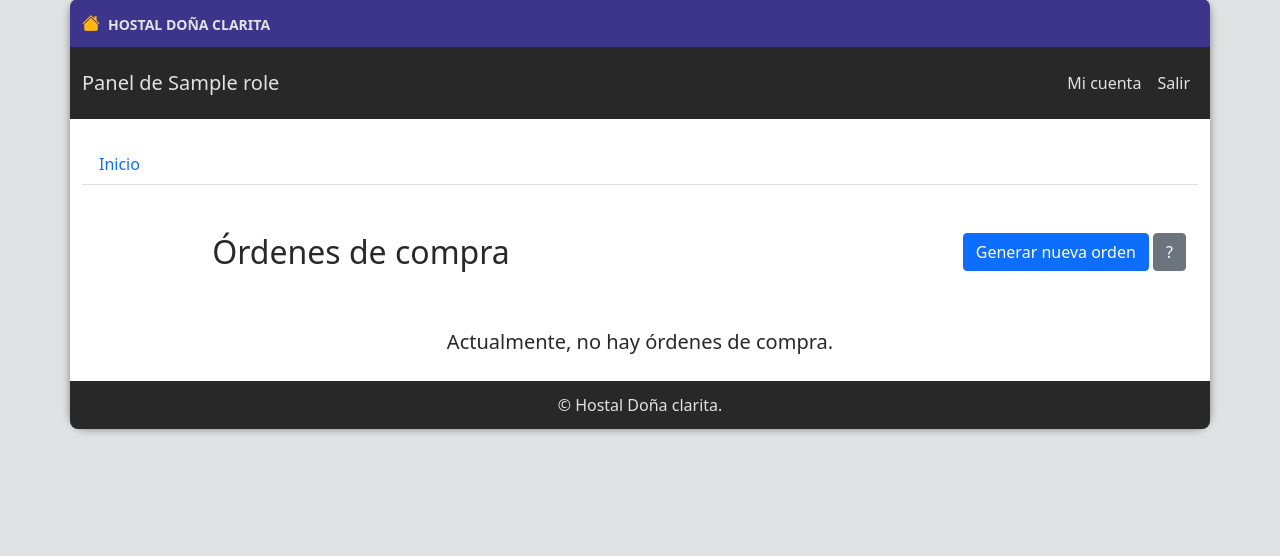
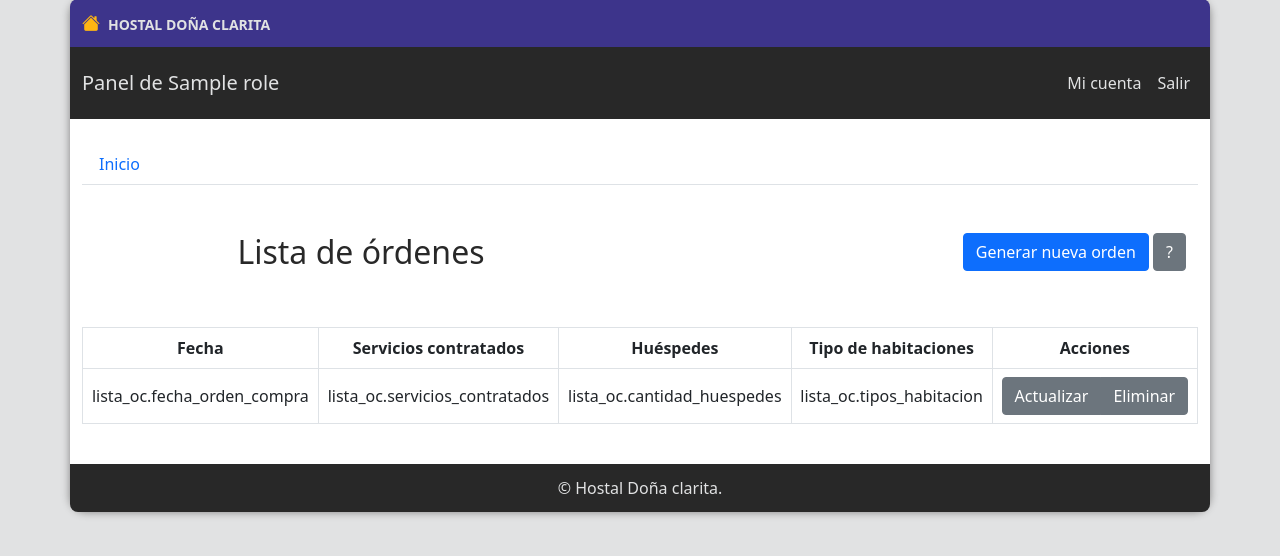
Before and after one commit to 96seba/hostal-clarita, a Django app: page /panel/cliente/ordenes_compra/ in a window 1280 px wide. Shown: the part 25-581 px from the top of the page. Run offline with Django 3.2, Linux system fonts and the light colour scheme; a user stored in the database is signed in; tables that the repository leaves empty hold one stand-in row (values such as "Sample post").

Commit message:
cu crear oc a medias

```diff
--- a/Negocio/forms.py
+++ b/Negocio/forms.py
@@ -15,8 +15,3 @@ class FormularioOrdenCompra(forms.ModelForm):
             'cantidad_huespedes': 'Cantidad de huéspedes',
             'tipos_habitacion': 'Tipo de habitación',
         }
-        # widgets = {
-        #     'rut_cliente': forms.TextInput(),
-        #     'nombre_empresa': forms.TextInput(),
-        #     'telefono': forms.TextInput(),
-        # }
--- a/Negocio/views.py
+++ b/Negocio/views.py
@@ -1,7 +1,7 @@
 from django.shortcuts import render, redirect
 from Usuarios.models import Roles
 from Usuarios.forms import FormularioUsuario, FormularioCliente
-# from .models import OrdenDeCompra
+from .models import OrdenDeCompra
 from .forms import FormularioOrdenCompra
 
 
@@ -31,16 +31,21 @@ def registro_cliente(request):
 
 def listar_ordenes_compra(request):
     # recuperar el rut del cliente actualmente logueado
-    rut = request.user.email
-    print(rut)
+    rut_usuario = request.user.cliente.rut_cliente
     # recuperar todas las OC de ese cliente
+    lista_oc = OrdenDeCompra.objects.filter(rut_cliente=rut_usuario)
     # enviarlas a la vista
-    return render(request, 'Negocio/lista_orden_compra.html')
+    return render(request, 'Negocio/lista_orden_compra.html', {'lista_oc': lista_oc})
 
 
 def registro_orden_compra(request):
     if request.method == 'POST':
-        pass
+        if 'datos_oc' in request.POST:
+            pass
+        elif 'datos_huesped' in request.POST:
+            pass
+        elif 'guardar' in request.POST:
+            pass
     else:
         form_oc = FormularioOrdenCompra()
     return render(request, 'Negocio/registro_orden_compra.html', {'form_oc': form_oc})
--- a/templates/Negocio/lista_orden_compra.html
+++ b/templates/Negocio/lista_orden_compra.html
@@ -2,7 +2,7 @@
 
 {% load static %}
 
-{% block titulo %}Órdenes de compra{% endblock titulo %}
+{% block titulo %}Lista de órdenes de compra{% endblock titulo %}
 
 {% block pag_actual %}ordenes-compra{% endblock pag_actual %}
 
@@ -14,7 +14,7 @@
                 <button class="btn btn-secondary">?</button>
             </div>
             <div class="col-12 col-sm-6 text-center">
-                <h2>Órdenes de compra</h2>
+                <h2>Lista de órdenes</h2>
             </div>
         </div>
         <div class="row">
```
